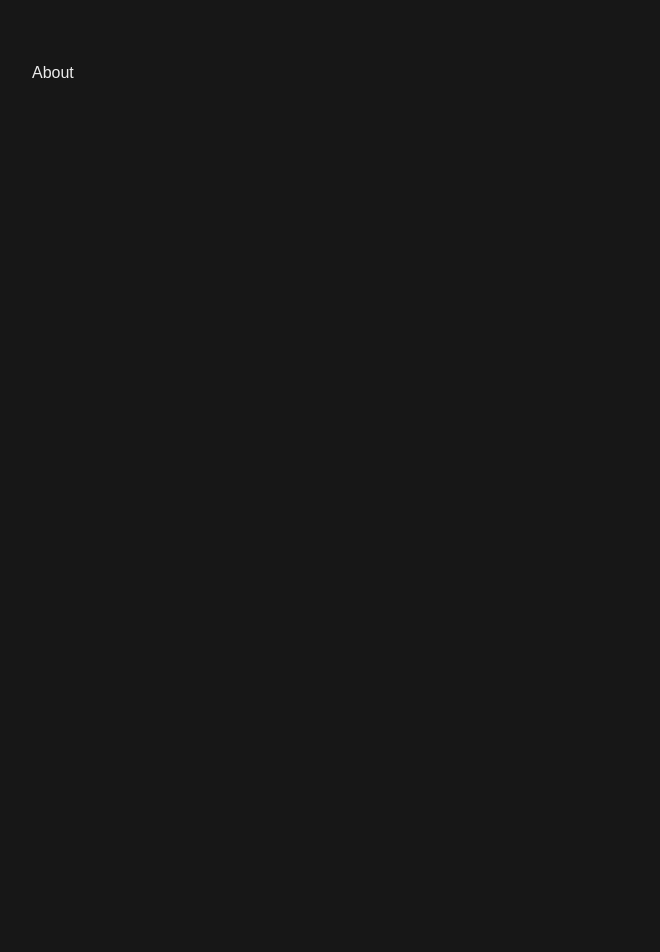
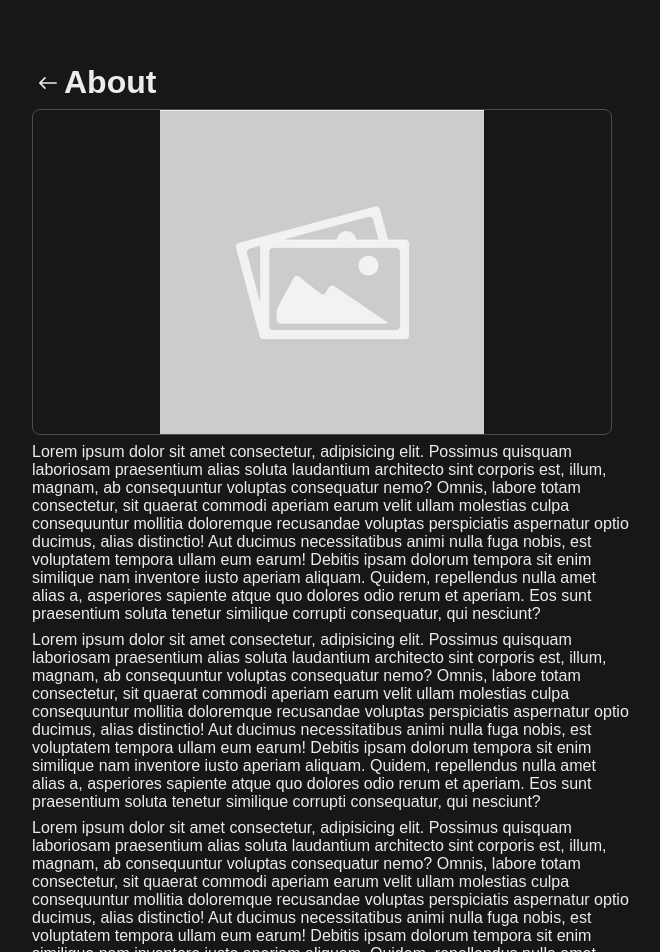
Before and after one commit to KennethicEnergy/avatar, a Next.js app: page /pages/about in a window 1280 px wide. Shown: the top 952 px of the page, without its empty margins (308-968 px from the left). Before the commit the page ends 800 px from the top, so only its background shows below. Built offline with nearby package versions, Linux system fonts and the light colour scheme.

Commit message:
about page skeleton

```diff
--- a/app/components/profile/profile.tsx
+++ b/app/components/profile/profile.tsx
@@ -4,11 +4,11 @@ import { country, fullName, githubUrl, googleDocId, introduction, linkedinUrl }
 import { BiLogoGithub } from "react-icons/bi";
 import { IoLogoLinkedin } from "react-icons/io";
 import { MdFileDownload } from 'react-icons/md';
-// import { useRouter } from 'next/navigation';
+import { useRouter } from 'next/navigation';
 import { useAppStore } from '@/app/store/app-store';
 
 const Profile = () => {
-  // const router = useRouter();
+  const router = useRouter();
   const { setIsPageLoading } = useAppStore();
 
   const handleDownload = async () => {
@@ -23,7 +23,7 @@ const Profile = () => {
   };
 
   const navigateToAbout = () => {
-    // router.push("pages/about");
+    router.push("pages/about");
     setIsPageLoading(true);
   };
 
--- a/app/pages/about/page.module.scss
+++ b/app/pages/about/page.module.scss
@@ -0,0 +1,29 @@
+.about {
+  display: flex;
+  flex-direction: column;
+  gap: 0.5rem;
+
+  h1 {
+    display: flex;
+    align-items: center;
+    cursor: pointer;
+  }
+
+  .avatar {
+    position: relative;
+    display: flex;
+    flex-direction: column;
+    border: 1px solid #4a4a4a;
+    border-radius: 8px;
+    overflow: hidden;
+    z-index: 1;
+    cursor: pointer;
+    width: 100%;
+    max-width: 580px;
+    aspect-ratio: 16 / 9;
+
+    img {
+      object-fit: contain;
+    }
+  }
+}
--- a/app/pages/about/page.tsx
+++ b/app/pages/about/page.tsx
@@ -1,10 +1,19 @@
 "use client"
 import React, { useEffect } from 'react';
 import styles from './page.module.scss';
+import Image from 'next/image';
 import { useAppStore } from '@/app/store/app-store';
+import { IoIosArrowRoundBack } from 'react-icons/io';
+import { useRouter } from 'next/navigation';
 
 const Page = () => {
   const { setIsPageLoading, setAlert, setIsAlertOpen } = useAppStore();
+  const router = useRouter();
+
+  const goBack = () => {
+    router.push("/");
+    setIsPageLoading(true);
+  };
 
   useEffect(() => {
     setIsPageLoading(false);
@@ -13,7 +22,32 @@ const Page = () => {
   }, []);
 
   return (
-    <div className={styles.about}>About</div>
+    <div className={styles.about}>
+      <h1><IoIosArrowRoundBack onClick={goBack}/>About</h1>
+      <div className={styles.avatar}>
+        <Image src="/images/fallback-img.jpg" alt="avatar" fill quality={100} priority/>
+      </div>
+      <p>Lorem ipsum dolor sit amet consectetur, adipisicing elit. Possimus quisquam laboriosam praesentium alias soluta laudantium architecto sint corporis est, illum, magnam,
+        ab consequuntur voluptas consequatur nemo? Omnis, labore totam consectetur, sit quaerat commodi aperiam earum velit ullam molestias culpa consequuntur mollitia doloremque recusandae voluptas perspiciatis
+        aspernatur optio ducimus, alias distinctio! Aut ducimus necessitatibus animi nulla fuga nobis, est voluptatem tempora ullam eum earum! Debitis ipsam dolorum tempora sit enim similique nam
+        inventore iusto aperiam aliquam. Quidem, repellendus nulla amet alias a, asperiores sapiente atque quo dolores odio rerum et aperiam. Eos sunt praesentium soluta tenetur similique corrupti consequatur,
+        qui nesciunt?
+      </p>
+
+      <p>Lorem ipsum dolor sit amet consectetur, adipisicing elit. Possimus quisquam laboriosam praesentium alias soluta laudantium architecto sint corporis est, illum, magnam,
+        ab consequuntur voluptas consequatur nemo? Omnis, labore totam consectetur, sit quaerat commodi aperiam earum velit ullam molestias culpa consequuntur mollitia doloremque recusandae voluptas perspiciatis
+        aspernatur optio ducimus, alias distinctio! Aut ducimus necessitatibus animi nulla fuga nobis, est voluptatem tempora ullam eum earum! Debitis ipsam dolorum tempora sit enim similique nam
+        inventore iusto aperiam aliquam. Quidem, repellendus nulla amet alias a, asperiores sapiente atque quo dolores odio rerum et aperiam. Eos sunt praesentium soluta tenetur similique corrupti consequatur,
+        qui nesciunt?
+      </p>
+
+      <p>Lorem ipsum dolor sit amet consectetur, adipisicing elit. Possimus quisquam laboriosam praesentium alias soluta laudantium architecto sint corporis est, illum, magnam,
+        ab consequuntur voluptas consequatur nemo? Omnis, labore totam consectetur, sit quaerat commodi aperiam earum velit ullam molestias culpa consequuntur mollitia doloremque recusandae voluptas perspiciatis
+        aspernatur optio ducimus, alias distinctio! Aut ducimus necessitatibus animi nulla fuga nobis, est voluptatem tempora ullam eum earum! Debitis ipsam dolorum tempora sit enim similique nam
+        inventore iusto aperiam aliquam. Quidem, repellendus nulla amet alias a, asperiores sapiente atque quo dolores odio rerum et aperiam. Eos sunt praesentium soluta tenetur similique corrupti consequatur,
+        qui nesciunt?
+      </p>
+    </div>
   )
 }
 
```
